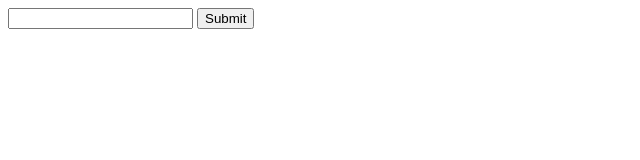
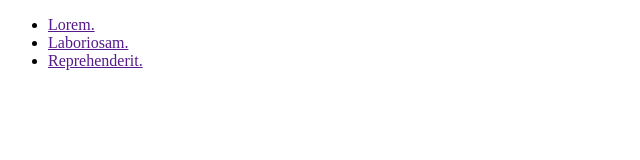
Before and after one commit to ademirezen/deneme, a plain HTML site: page loginform.html in a window 1280 px wide. Shown: the whole page, without its empty margins (0-640 px from the left). Drawn offline with Linux system fonts and the light colour scheme.

Commit message:
link yapisi eklendi

```diff
--- a/loginform.html
+++ b/loginform.html
@@ -7,9 +7,10 @@
     <title>Document</title>
 </head>
 <body>
-    <form action="">
-        <input type="text">
-        <button>Submit</button>
-    </form>
+  <ul>
+    <li><a href="">Lorem.</a></li>
+    <li><a href="">Laboriosam.</a></li>
+    <li><a href="">Reprehenderit.</a></li>
+  </ul>
 </body>
 </html>
```
